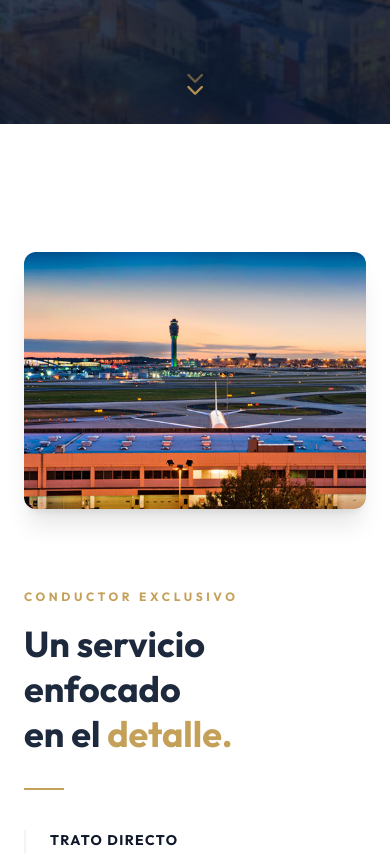
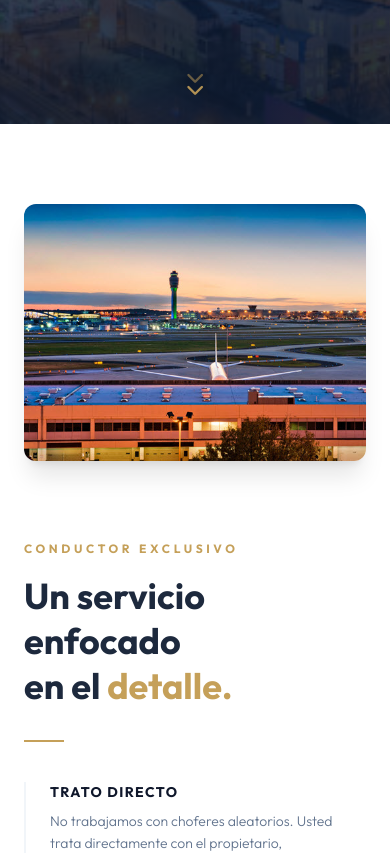
Before and after one commit to michaelhidalgom/johann-driver, a Next.js app: page / in a window 390 px wide. Shown: the part 720-1573 px from the top of the page. Built offline with nearby package versions, Linux system fonts and the light colour scheme; no server answers; the database is empty.

Commit message:
feat(ui): add anchor links and smooth scrolling to landing page
- MisionSection: added id="mision" and scroll-mt-20
- ReservasSection: added id="reservas" and scroll-mt-20
- TestimoniosSection: added id="testimonios" and scroll-mt-20

```diff
--- a/components/MisionSection.tsx
+++ b/components/MisionSection.tsx
@@ -2,7 +2,8 @@ import Image from 'next/image'
 
 export default function MisionSection() {
   return (
-    <section id="mision" className="py-32 bg-white">
+    // Modificación en la línea 5 de MisionSection.tsx
+<section id="mision" className="pt-20 pb-32 bg-white scroll-mt-20">
       <div className="max-w-7xl mx-auto px-6">
         <div className="grid lg:grid-cols-2 gap-20 items-center">
 
--- a/components/ReservasSection.tsx
+++ b/components/ReservasSection.tsx
@@ -39,7 +39,7 @@ export default function ReservasSection() {
   const labelClass = "block text-[10px] uppercase font-bold tracking-[0.1em] text-slate-500 mb-2"
 
   return (
-    <section id="reservas" className="bg-slate-50 py-12 scroll-mt-16 relative">
+    <section id="reservas" className="bg-slate-50 pt-8 pb-16 scroll-mt-20 relative">
       <div className="max-w-6xl mx-auto px-6">
         <div className="grid lg:grid-cols-2 gap-16 items-start">
 
@@ -89,7 +89,7 @@ export default function ReservasSection() {
           </div>
 
           {/* ── Columna derecha — formulario ── */}
-          <div className="bg-white rounded-2xl border border-slate-100 p-10 md:p-14 shadow-xl">
+          <div className="bg-white rounded-2xl border border-slate-100 p-8 md:p-14 shadow-xl">
 
             {formState === 'success' ? (
               <div className="flex flex-col items-center text-center py-6">
--- a/components/TestimoniosSection.tsx
+++ b/components/TestimoniosSection.tsx
@@ -96,7 +96,7 @@ export default function TestimoniosSection() {
   return (
     <>
       {/* ── Sección principal ── */}
-      <section id="testimonios" className="py-12 bg-white scroll-mt-20">
+<section id="testimonios" className="py-12 bg-white scroll-mt-20">
         <div className="max-w-7xl mx-auto px-6">
 
           {/* Encabezado */}
```
